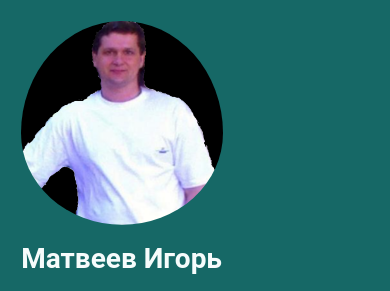
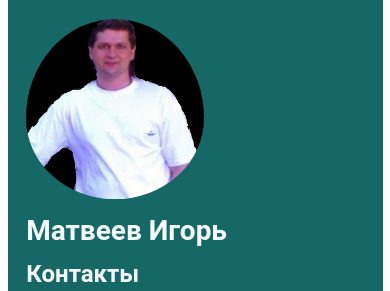
Before and after one commit to freedom662007/HTML-project-2, a plain HTML site: page index.html in a window 390 px wide. Shown: the top 291 px of the page. Drawn offline with nearby package versions, Linux system fonts and the light colour scheme.

Commit message:
Изменено разрешение мобильного устройства

```diff
--- a/css/style.css
+++ b/css/style.css
@@ -403,7 +403,7 @@
 }
 @media (max-width: 767px) {
   .main-section {
-    width: 425px;
+    width: 375px;
     display: flex;
     flex-direction: column;
   }
```
